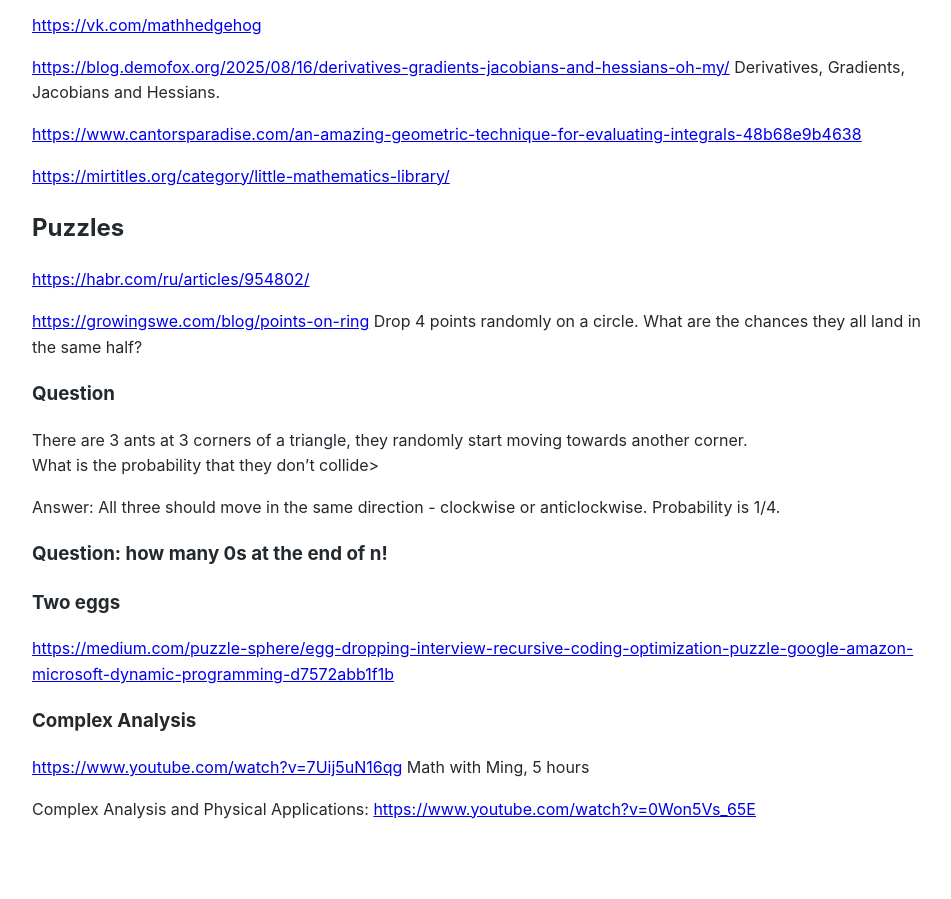
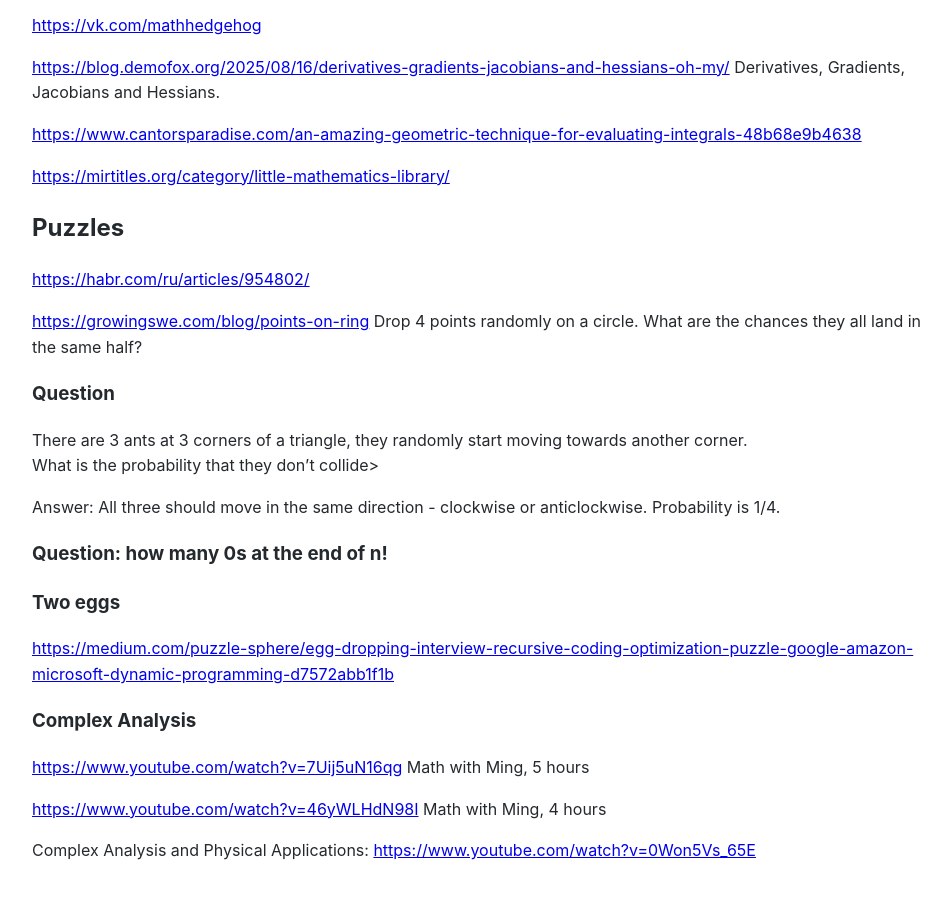
Before and after one commit to Michael-Lubinsky/michael-lubinsky.github.com, a Jekyll site: the page built from math/math.md, in a window 1280 px wide and 900 px high, scrolled down 5165 px. Shown: the whole window, without its empty margins (158-1109 px from the left). Built offline with Jekyll 4.4.1, drawn with Linux system fonts in a browser that asks for light colours; our own code applies the rules of GitHub Pages for plain Markdown files; before the commit the page ends 6023 px from its top, so only the background shows below that.

Commit message:
Update math.md

```diff
--- a/math/math.md
+++ b/math/math.md
@@ -271,5 +271,7 @@ Answer: All three should move in the same direction - clockwise or anticlockwise
 
 <https://www.youtube.com/watch?v=7Uij5uN16qg> Math with Ming, 5 hours
 
+<https://www.youtube.com/watch?v=46yWLHdN98I> Math with Ming, 4 hours
+
 Complex Analysis and Physical Applications:
 <https://www.youtube.com/watch?v=0Won5Vs_65E>
```
